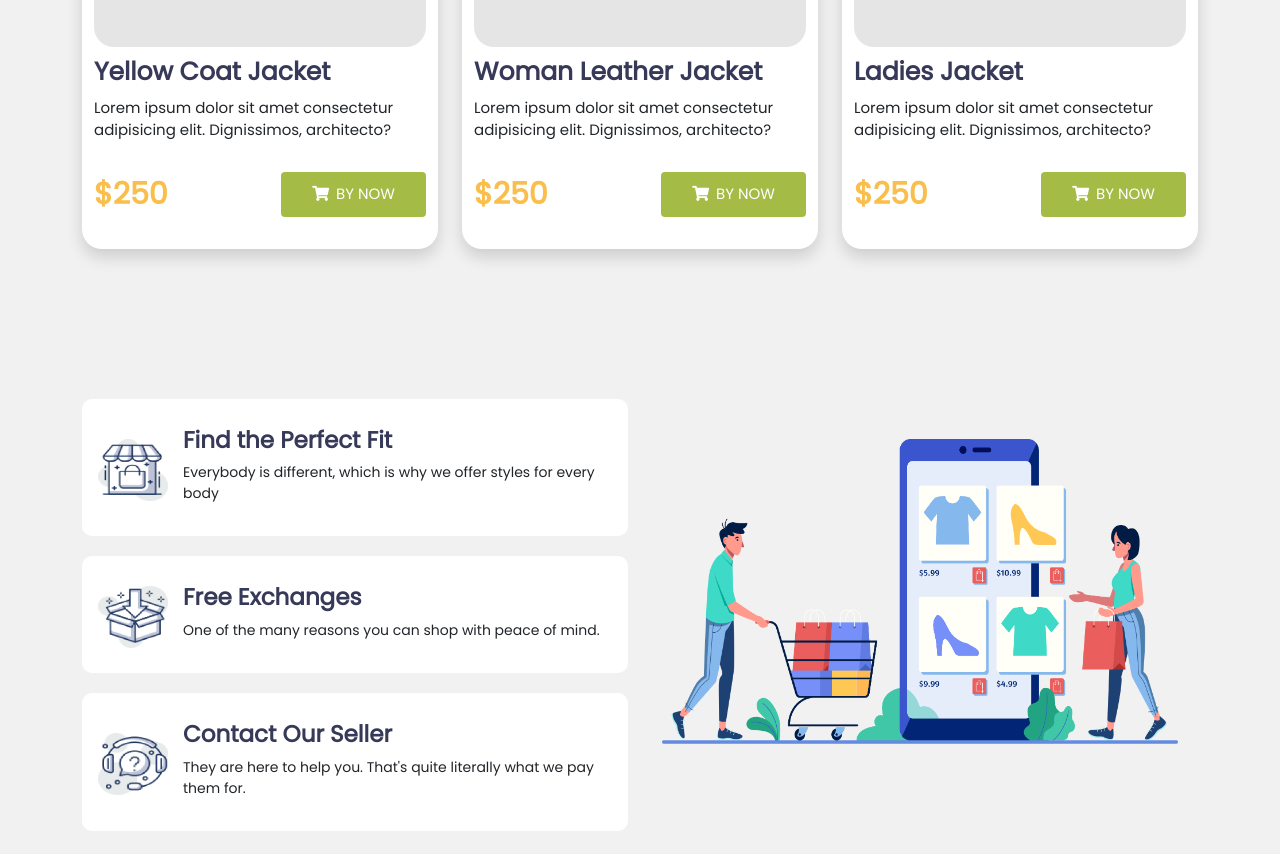
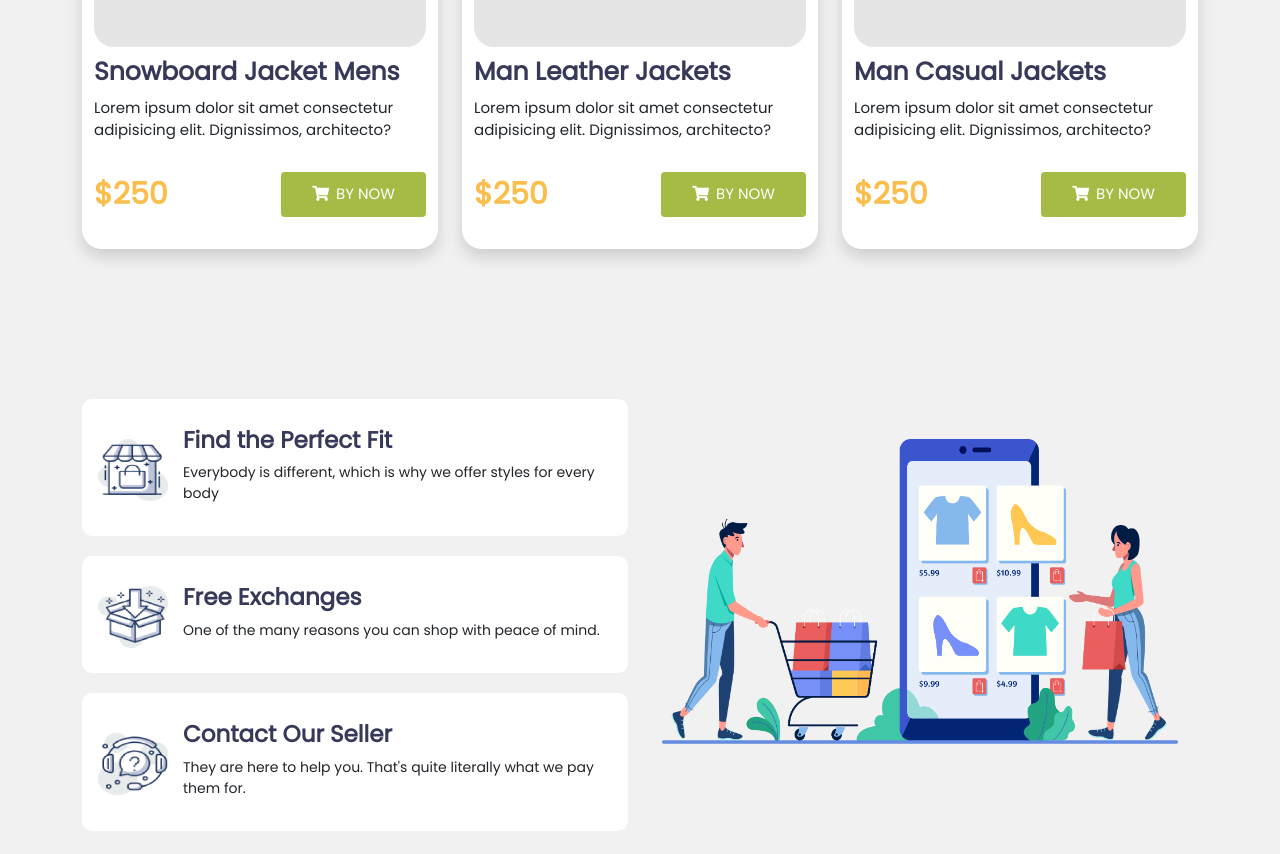
Before and after one commit to MofasserHossain/EcommerceWebProject, a plain HTML site: page index.html in a window 1280 px wide. Shown: the part 1999-2853 px from the top of the page. Drawn offline with nearby package versions, Linux system fonts and the light colour scheme.

Commit message:
file modify

```diff
--- a/index.html
+++ b/index.html
@@ -151,7 +151,7 @@
                 <img src="images/image 11.png" alt="suit">
               </div>
               <div class="crd-body">
-                <h1>Yellow Coat Jacket</h1>
+                <h1>Snowboard Jacket Mens</h1>
                 <p>Lorem ipsum dolor sit amet consectetur adipisicing elit. Dignissimos, architecto?</p>
               </div>
               <div class="crd-footer">
@@ -165,7 +165,7 @@
                 <img src="images/vippng 1.png" alt="suit">
               </div>
               <div class="crd-body">
-                <h1>Woman Leather Jacket</h1>
+                <h1>Man Leather Jackets</h1>
                 <p>Lorem ipsum dolor sit amet consectetur adipisicing elit. Dignissimos, architecto?</p>
               </div>
               <div class="crd-footer">
@@ -179,7 +179,7 @@
                 <img src="images/toppng 1.png" alt="suit">
               </div>
               <div class="crd-body">
-                <h1>Ladies Jacket</h1>
+                <h1>Man Casual Jackets</h1>
                 <p>Lorem ipsum dolor sit amet consectetur adipisicing elit. Dignissimos, architecto?</p>
               </div>
               <div class="crd-footer">
--- a/responsive.css
+++ b/responsive.css
@@ -10,6 +10,12 @@
     .banner .content p{
         max-width: 300px;
         font-size: 15px;
+    }
+    .crd .crd-body h1{
+        font-size: 22px;
+    }
+    .crd .crd-body p{
+        font-size: 14px;
     }
     .buy-now{
         padding: 8px 20px;
```
